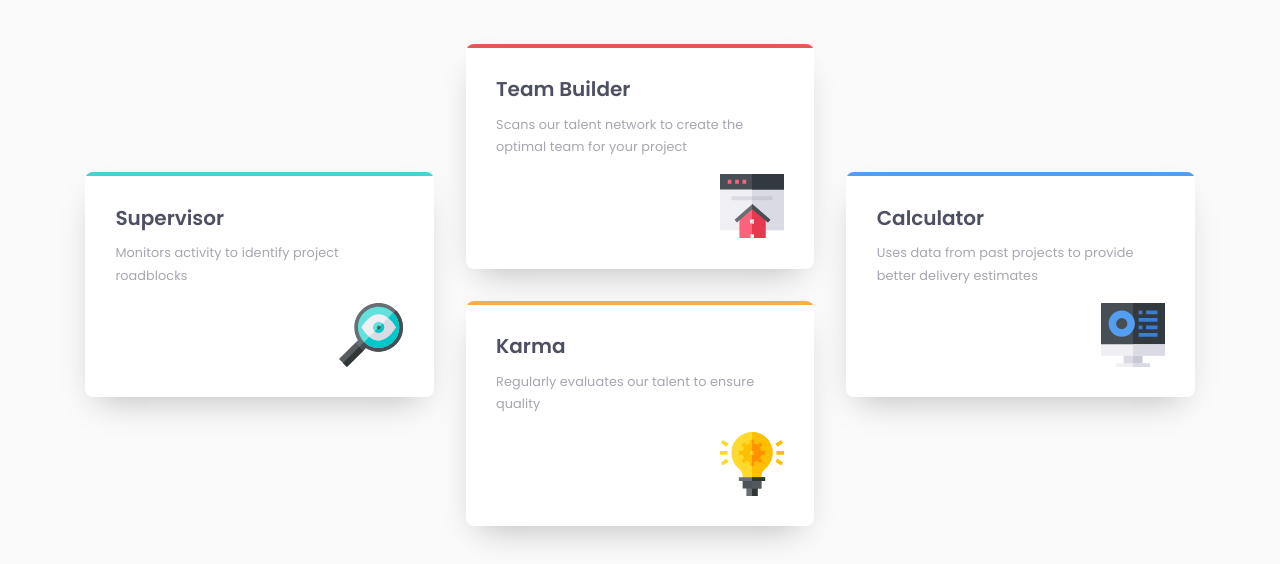
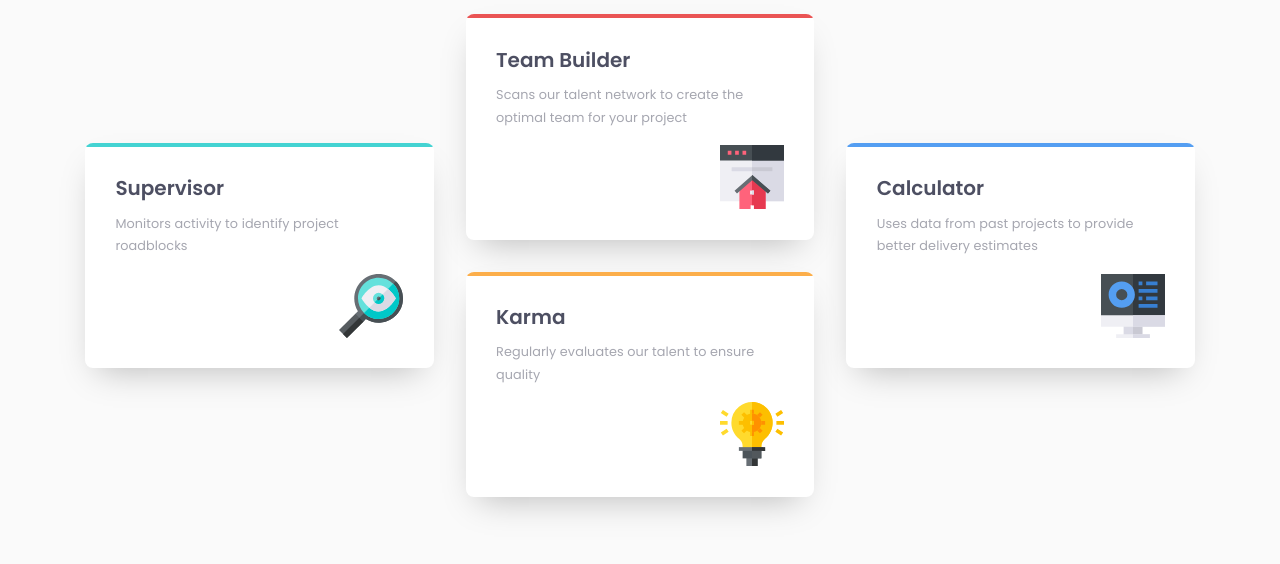
Before and after one commit to NavarroEmiliano/four-card-feature-section, a website: page index.html in a window 1280 px wide. Shown: the part 236-800 px from the top of the page. Drawn offline with Linux system fonts and the light colour scheme.

Commit message:
finished

```diff
--- a/sass/styles.scss
+++ b/sass/styles.scss
@@ -35,15 +35,15 @@ picture {
 }
 
 .main-container {
-    display: grid;
+    display: flex;
+    flex-direction: column;
+    justify-content: center;
+    align-items: center;
     min-block-size: 100vh;
-    place-items: center;
-    padding-block: 1rem;
     gap: 4rem;
 
     @media (min-width: 70rem) {
-        padding-block: 0;
-        gap: 0;
+        row-gap: calc(0.1rem + 2vh);
     }
 }
 
```
Also changed, not shown: css/styles.css, 1 other file.
